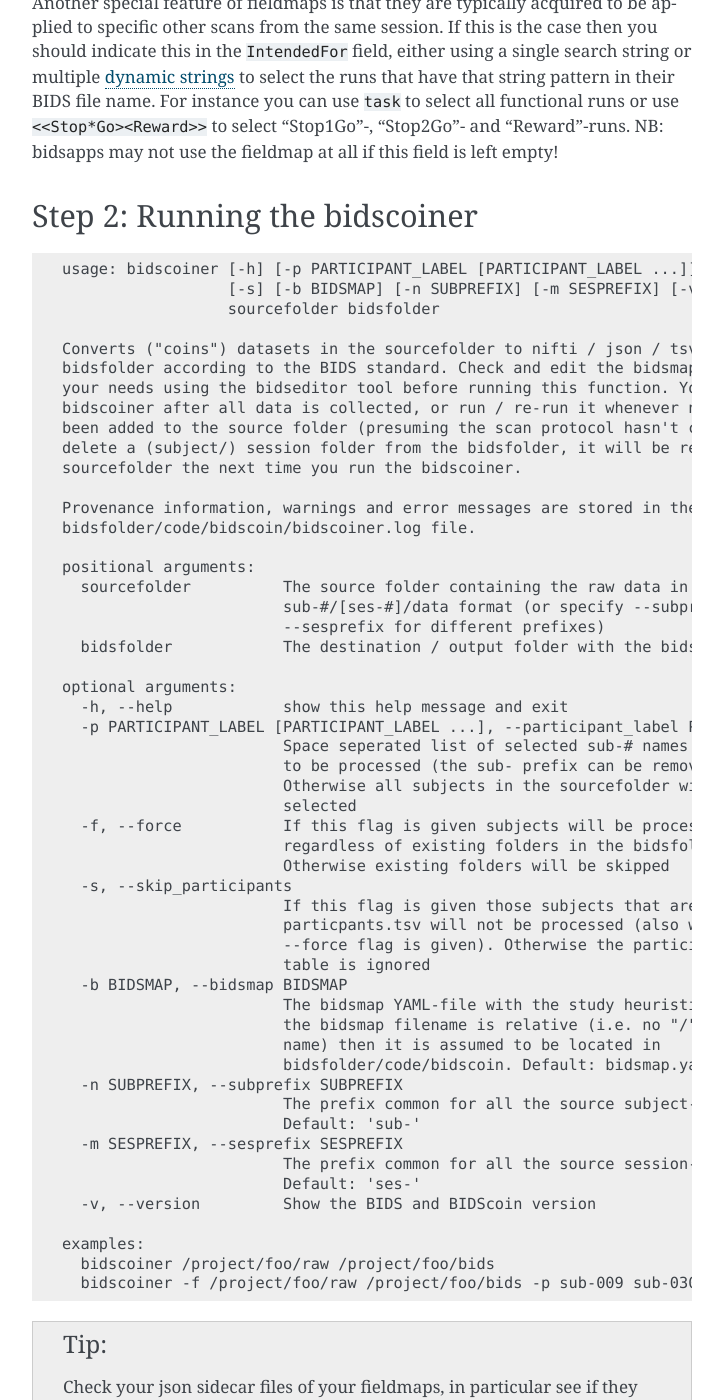
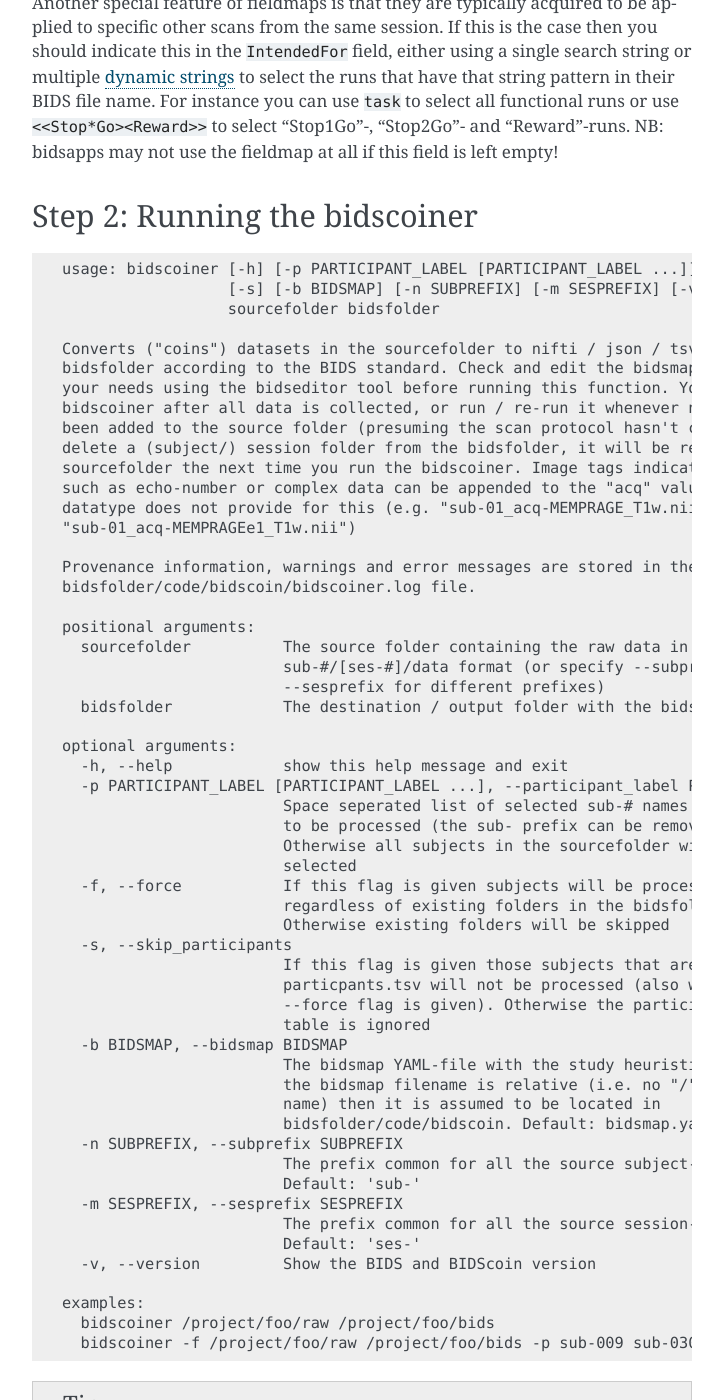
Before and after one commit to Donders-Institute/bidscoin, a Sphinx documentation site: the page built from docs/workflow.rst, in a window 1280 px wide and 1400 px high, scrolled down 4836 px. Shown: the whole window, without its empty margins (388-1111 px from the left). Built offline with Sphinx 7.4.7, drawn with Linux system fonts in a browser that asks for light colours.

Commit message:
Improved BIDScoin 3.5 documentation

```diff
--- a/docs/workflow.rst
+++ b/docs/workflow.rst
@@ -159,7 +159,10 @@ Step 2: Running the bidscoiner
     bidscoiner after all data is collected, or run / re-run it whenever new data has
     been added to the source folder (presuming the scan protocol hasn't changed). If you
     delete a (subject/) session folder from the bidsfolder, it will be re-created from the
-    sourcefolder the next time you run the bidscoiner.
+    sourcefolder the next time you run the bidscoiner. Image tags indicating properties
+    such as echo-number or complex data can be appended to the "acq" value if the BIDS
+    datatype does not provide for this (e.g. "sub-01_acq-MEMPRAGE_T1w.nii" becomes
+    "sub-01_acq-MEMPRAGEe1_T1w.nii")
 
     Provenance information, warnings and error messages are stored in the
     bidsfolder/code/bidscoin/bidscoiner.log file.
```
Also changed, not shown: 1 other file.
